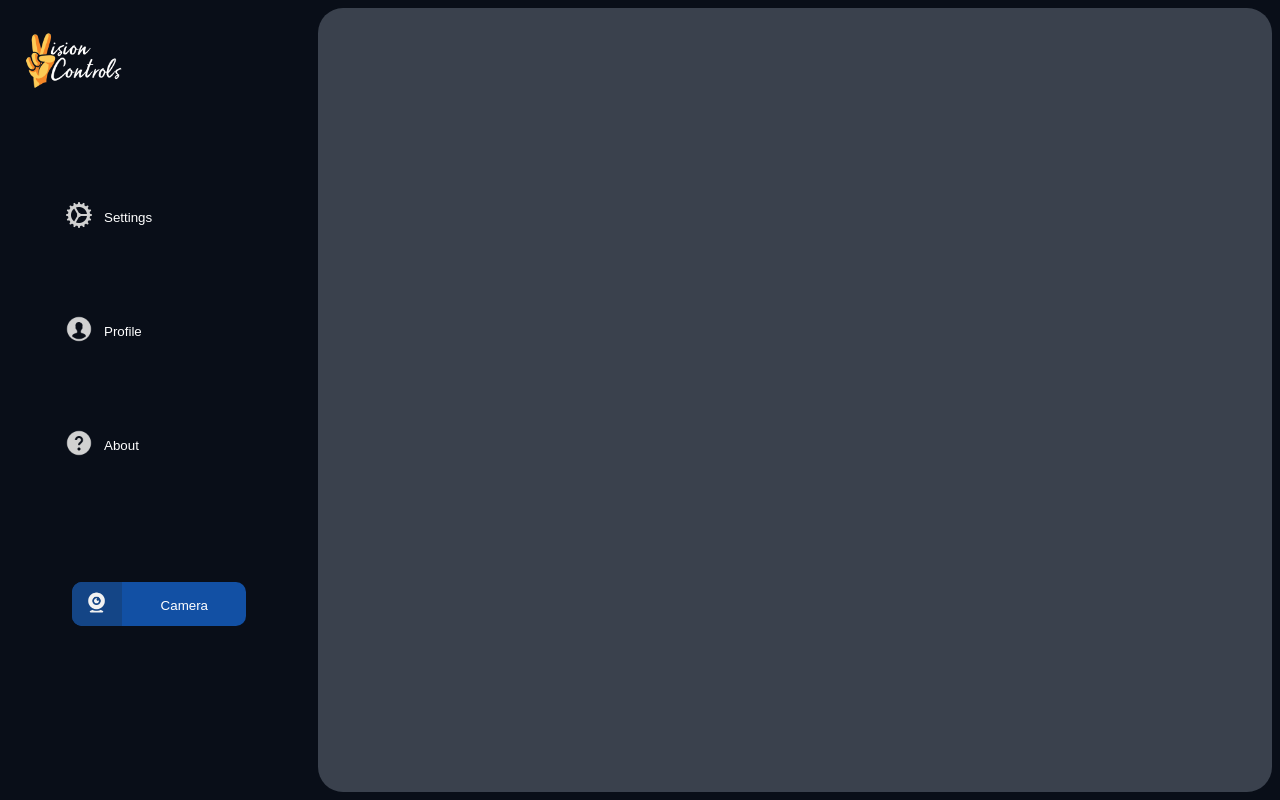
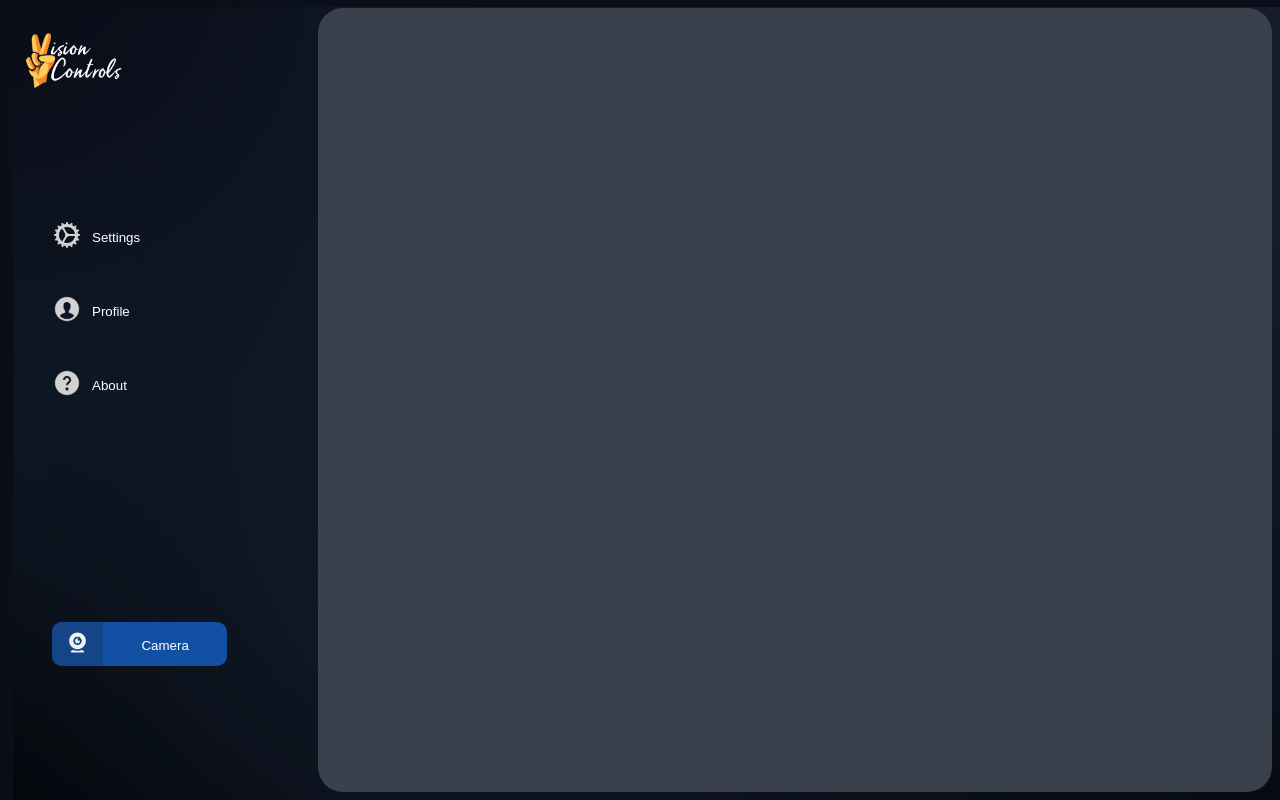
Before and after one commit to aggie-coding-club/Gesture, a React (Create React App) app in the folder front-end/: page / in a window 1280 px wide. Built offline with nearby package versions, Linux system fonts and the light colour scheme.

Commit message:
added background + fixed styling

```diff
--- a/front-end/src/components/MainScreen/MainLayout.js
+++ b/front-end/src/components/MainScreen/MainLayout.js
@@ -1,6 +1,7 @@
 import React from "react"
 import SideBar from "./SideBar";
 import CameraScreen from "./CameraScreen";
+import backgroundPic from "../../assets/background.png"
 
 export default function MainLayout() {
 
@@ -10,12 +11,15 @@ export default function MainLayout() {
 
   const flexContainer = {
     display: "flex",
+    backgroundImage: `url(${backgroundPic})`,
+    margin: 0,
+    padding: 0,
     backgroundColor: "#090e18",
 
   }
 
   const sideScreen = {
-    background: "#090e18",
+    //background: "#090e18",
     color: "#afb0b2",
     flex: 1,
     height: "98vh",
--- a/front-end/src/components/MainScreen/Options.js
+++ b/front-end/src/components/MainScreen/Options.js
@@ -2,7 +2,7 @@ import React from "react"
 
 export default function Options({name, btnClick, imagePic}) {
   const anOptionStyle = {
-    padding: "5vh 0 5vh 0",
+    padding: "2.5vh",
 
   }
 
--- a/front-end/src/components/MainScreen/SideBar.js
+++ b/front-end/src/components/MainScreen/SideBar.js
@@ -17,29 +17,20 @@ export default function SideBar({btnClick}) {
   }
 
   const optionWrapper = {
-    display: "flex",
-    flexDirection: "column",
+    margin: "15vh 2.5vw",
+  }
 
-    margin: "10vh 5vw",
-
-  }
-  const optionStyle = {
-    flex: 1,
-
-  }
   const cameraOptionStyle = {
-    flex: 3,
+    margin: "15vh 3vw 0 0"
   }
 
   return (
-
-
     <div>
       <div style={logoStyle}>
         <img src={logo} alt="logo" width="40%" height="auto"/>
       </div>
       <div style={optionWrapper}>
-        <div style={optionStyle}>
+        <div>
           <Link to="/settings">
             <Options btnClick={btnClick} name={"Settings"} imagePic={settingsPic}/>
           </Link>
```
